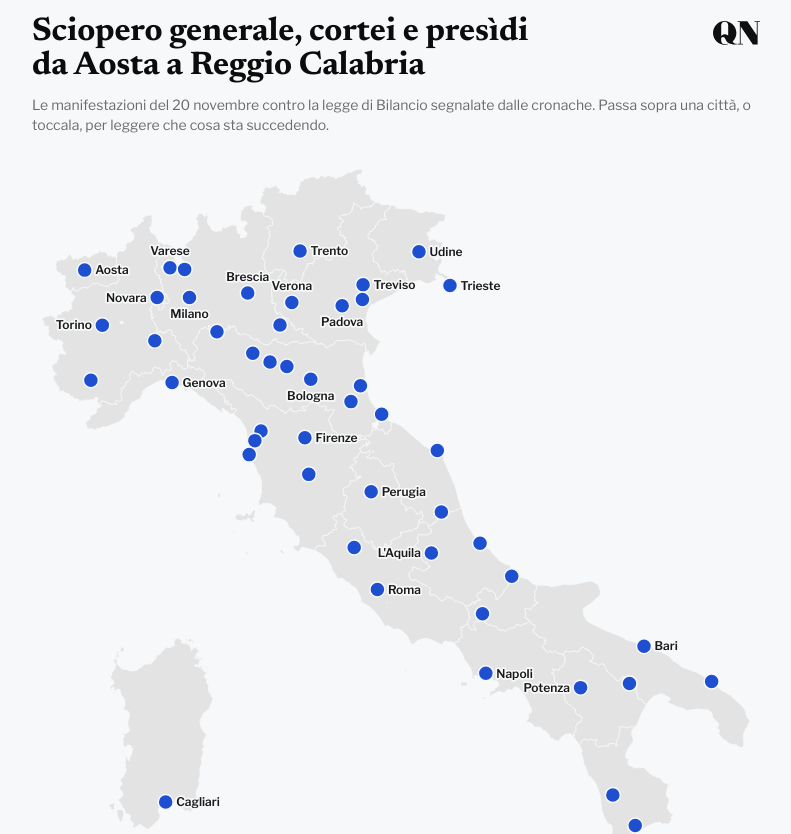
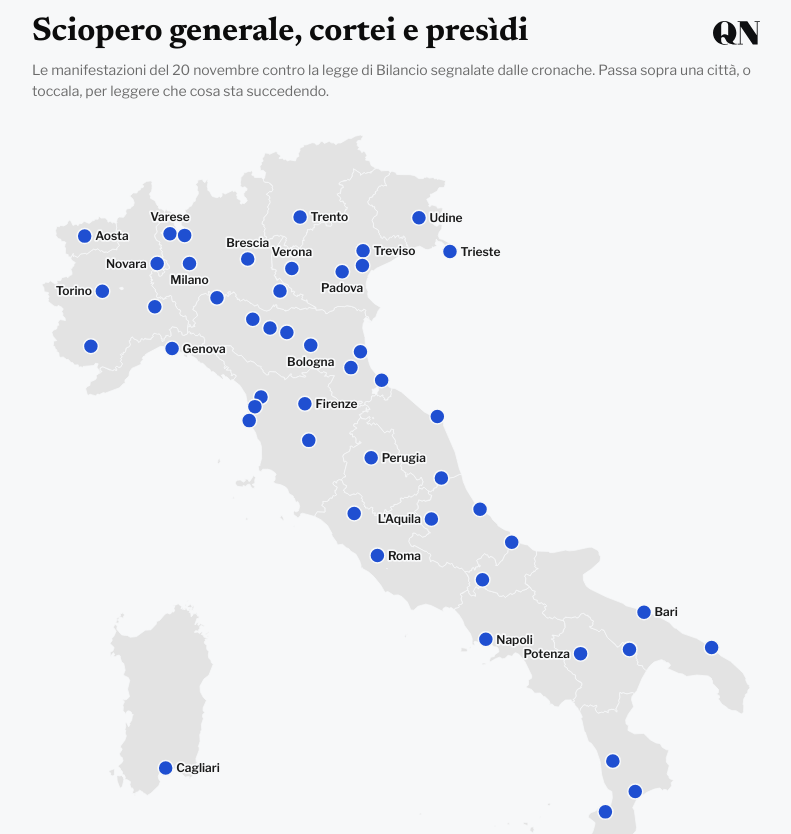
Before and after one commit to CosimoFire/cortei-italia, a plain HTML site: page mappa/index.html in a window 1280 px wide. Shown: the top 834 px of the page, without its empty margins (244-1035 px from the left). Drawn offline with nearby package versions, Linux system fonts and the light colour scheme.

Commit message:
Titolo più corto
Co-Authored-By: Claude Opus 5.5 <noreply@anthropic.com>

```diff
--- a/mappa/index.html
+++ b/mappa/index.html
@@ -23,7 +23,7 @@
 <body>
 <main class="radar">
   <header>
-    <h1 class="r-title">Sciopero generale, cortei e presìdi da Aosta a Reggio Calabria</h1>
+    <h1 class="r-title">Sciopero generale, cortei e presìdi</h1>
     <p class="r-sub">Le manifestazioni del 20 novembre contro la legge di Bilancio segnalate dalle cronache. Passa sopra una città, o toccala, per leggere che cosa sta succedendo.</p>
   </header>
 
```
Also changed, not shown: index.html (+1 -1 lines), immagini/mappa-cortei.png.
